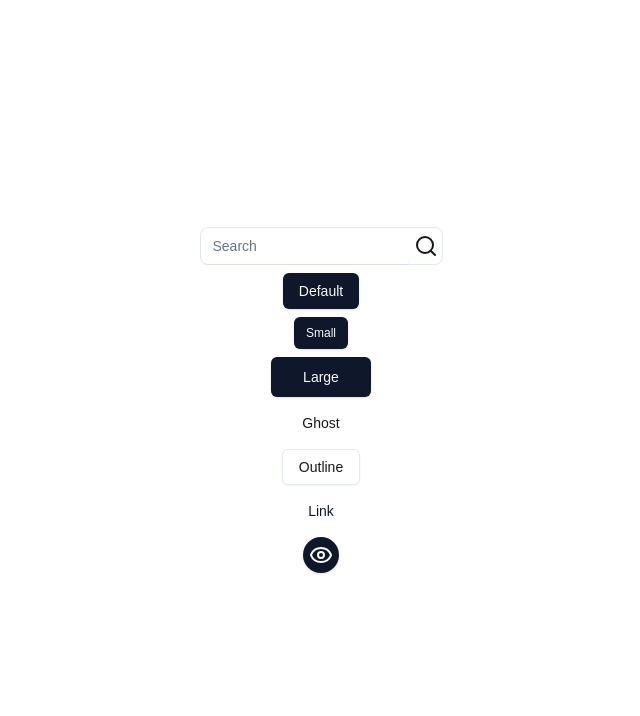
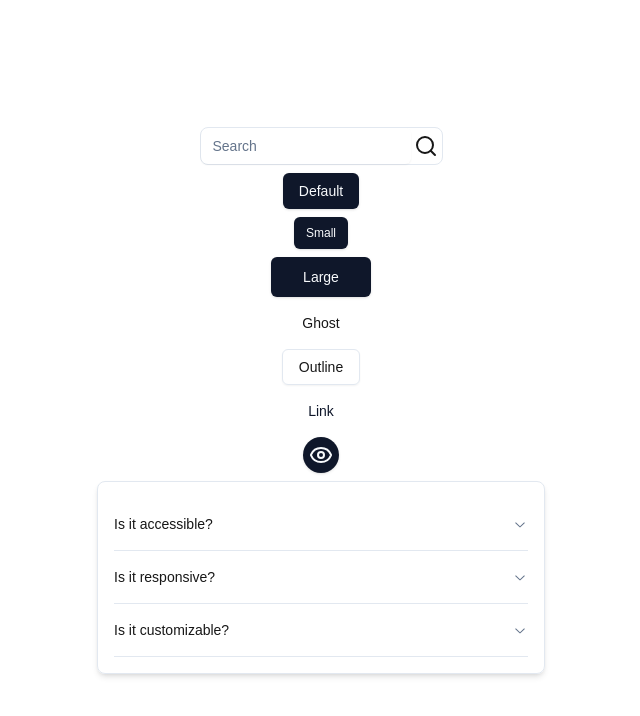
Before and after one commit to AzherUddin617/shadcn-ui-practice, a Next.js app: page / in a window 1280 px wide. Shown: the top 716 px of the page, without its empty margins (319-959 px from the left). Built offline with nearby package versions, Linux system fonts and the light colour scheme.

Commit message:
feat: accordion with style

```diff
--- a/app/page.tsx
+++ b/app/page.tsx
@@ -1,4 +1,10 @@
 import SearchInput from "@/components/SearchInput";
+import {
+	Accordion,
+	AccordionContent,
+	AccordionItem,
+	AccordionTrigger,
+} from "@/components/ui/accordion";
 import { Button } from "@/components/ui/button";
 import { Eye } from "lucide-react";
 
@@ -18,6 +24,32 @@
 			<Button size="icon" className="rounded-full">
 				<Eye />
 			</Button>
+
+			<Accordion
+				type="single"
+				collapsible
+				className="w-full max-w-md p-4 border rounded-lg shadow-md">
+				<AccordionItem value="item-1">
+					<AccordionTrigger>Is it accessible?</AccordionTrigger>
+					<AccordionContent>
+						Yes. It adheres to the WAI-ARIA design pattern.
+					</AccordionContent>
+				</AccordionItem>
+
+				<AccordionItem value="item-2">
+					<AccordionTrigger>Is it responsive?</AccordionTrigger>
+					<AccordionContent>
+						Yes. It is responsive by default.
+					</AccordionContent>
+				</AccordionItem>
+
+				<AccordionItem value="item-3">
+					<AccordionTrigger>Is it customizable?</AccordionTrigger>
+					<AccordionContent>
+						Yes. It is customizable with CSS variables.
+					</AccordionContent>
+				</AccordionItem>
+			</Accordion>
 		</main>
 	);
 }
--- /dev/null
+++ b/components/ui/accordion.tsx
@@ -0,0 +1,57 @@
+"use client"
+
+import * as React from "react"
+import * as AccordionPrimitive from "@radix-ui/react-accordion"
+import { ChevronDownIcon } from "@radix-ui/react-icons"
+
+import { cn } from "@/lib/utils"
+
+const Accordion = AccordionPrimitive.Root
+
+const AccordionItem = React.forwardRef<
+  React.ElementRef<typeof AccordionPrimitive.Item>,
+  React.ComponentPropsWithoutRef<typeof AccordionPrimitive.Item>
+>(({ className, ...props }, ref) => (
+  <AccordionPrimitive.Item
+    ref={ref}
+    className={cn("border-b", className)}
+    {...props}
+  />
+))
+AccordionItem.displayName = "AccordionItem"
+
+const AccordionTrigger = React.forwardRef<
+  React.ElementRef<typeof AccordionPrimitive.Trigger>,
+  React.ComponentPropsWithoutRef<typeof AccordionPrimitive.Trigger>
+>(({ className, children, ...props }, ref) => (
+  <AccordionPrimitive.Header className="flex">
+    <AccordionPrimitive.Trigger
+      ref={ref}
+      className={cn(
+        "flex flex-1 items-center justify-between py-4 text-sm font-medium transition-all hover:underline [&[data-state=open]>svg]:rotate-180",
+        className
+      )}
+      {...props}
+    >
+      {children}
+      <ChevronDownIcon className="h-4 w-4 shrink-0 text-muted-foreground transition-transform duration-200" />
+    </AccordionPrimitive.Trigger>
+  </AccordionPrimitive.Header>
+))
+AccordionTrigger.displayName = AccordionPrimitive.Trigger.displayName
+
+const AccordionContent = React.forwardRef<
+  React.ElementRef<typeof AccordionPrimitive.Content>,
+  React.ComponentPropsWithoutRef<typeof AccordionPrimitive.Content>
+>(({ className, children, ...props }, ref) => (
+  <AccordionPrimitive.Content
+    ref={ref}
+    className="overflow-hidden text-sm data-[state=closed]:animate-accordion-up data-[state=open]:animate-accordion-down"
+    {...props}
+  >
+    <div className={cn("pb-4 pt-0", className)}>{children}</div>
+  </AccordionPrimitive.Content>
+))
+AccordionContent.displayName = AccordionPrimitive.Content.displayName
+
+export { Accordion, AccordionItem, AccordionTrigger, AccordionContent }
--- a/package.json
+++ b/package.json
@@ -9,6 +9,7 @@
     "lint": "next lint"
   },
   "dependencies": {
+    "@radix-ui/react-accordion": "^1.2.0",
     "@radix-ui/react-icons": "^1.3.0",
     "@radix-ui/react-slot": "^1.1.0",
     "class-variance-authority": "^0.7.0",
--- a/tailwind.config.ts
+++ b/tailwind.config.ts
@@ -55,6 +55,28 @@
   			lg: 'var(--radius)',
   			md: 'calc(var(--radius) - 2px)',
   			sm: 'calc(var(--radius) - 4px)'
+  		},
+  		keyframes: {
+  			'accordion-down': {
+  				from: {
+  					height: '0'
+  				},
+  				to: {
+  					height: 'var(--radix-accordion-content-height)'
+  				}
+  			},
+  			'accordion-up': {
+  				from: {
+  					height: 'var(--radix-accordion-content-height)'
+  				},
+  				to: {
+  					height: '0'
+  				}
+  			}
+  		},
+  		animation: {
+  			'accordion-down': 'accordion-down 0.2s ease-out',
+  			'accordion-up': 'accordion-up 0.2s ease-out'
   		}
   	}
   },
```
Also changed, not shown: 1 other file (tests, documents, lock files or other folders).
